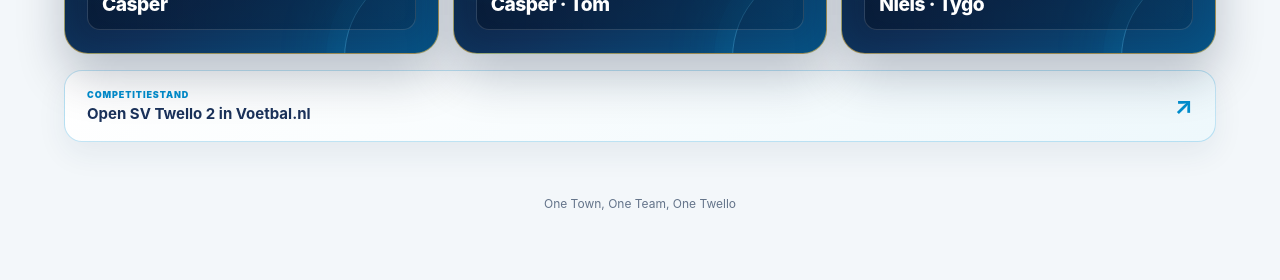
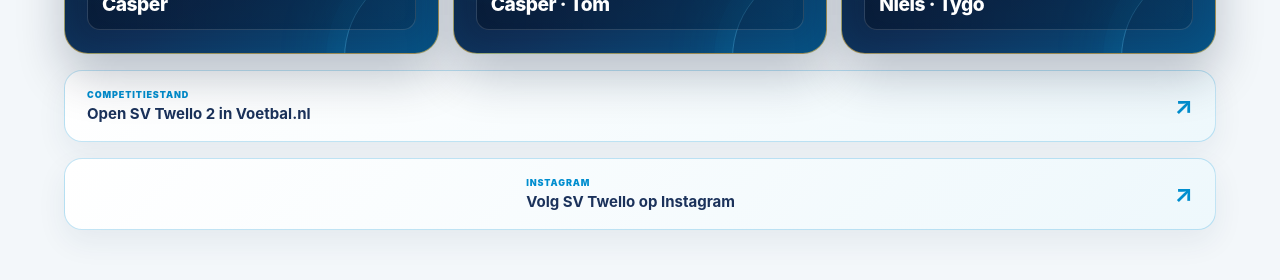
Before and after one commit to JPDH73/sv-twello-zondag-2-dashboard, a Next.js app: page / in a window 1280 px wide. Shown: the part 1820-2100 px from the top of the page. Built offline with nearby package versions, Linux system fonts and the light colour scheme.

Commit message:
Voeg Instagram-link toe aan dashboard

```diff
--- a/app/components/TeamDashboard.tsx
+++ b/app/components/TeamDashboard.tsx
@@ -49,6 +49,7 @@ const staffOrder = [
 
 const voetbalNlStandingsUrl = "https://www.voetbal.nl/team/T1719192193/stand";
 const voetbalNlAppTeamUrl = "https://apps.sportlink.com/voetbalnl/team_details/T1719192193";
+const instagramUrl = "https://www.instagram.com/svtwellozondag2/?utm_source=ig_web_button_share_sheet";
 
 function openVoetbalNlStandings(event: MouseEvent<HTMLAnchorElement>) {
   const isMobile = /Android|iPhone|iPad|iPod|Mobile/i.test(navigator.userAgent)
@@ -329,7 +330,10 @@ function DashboardView({ data, program, onNavigate }: { data: TeamData; program:
       <Loser label="Meest afwezig op wedstrijddag" awardTitle="Onzichtbare man" players={mostAbsent} score={(player) => player.totals.absent} displayName={displayName} maxNames={5} showScore={false} inlineNames cardScore={mostAbsent.length ? mostAbsent[0].totals.absent : undefined}/>
       <Loser label="Meest te laat op wedstrijddag" awardTitle="Uitslaper" players={mostLate} score={(player) => player.totals.late} displayName={displayName} showScore={false} inlineNames cardScore={mostLate.length ? mostLate[0].totals.late : undefined}/>
     </div>
-    <a className="standings-link" href={voetbalNlStandingsUrl} target="_blank" rel="noreferrer" onClick={openVoetbalNlStandings}><span><small>Competitiestand</small><strong>Open SV Twello 2 in Voetbal.nl</strong></span><b aria-hidden="true">↗</b></a>
+    <div className="dashboard-links">
+      <a className="standings-link" href={voetbalNlStandingsUrl} target="_blank" rel="noreferrer" onClick={openVoetbalNlStandings}><span><small>Competitiestand</small><strong>Open SV Twello 2 in Voetbal.nl</strong></span><b aria-hidden="true">↗</b></a>
+      <a className="standings-link instagram-link" href={instagramUrl} target="_blank" rel="noreferrer"><span className="instagram-mark" aria-hidden="true"><i/><b/></span><span><small>Instagram</small><strong>Volg SV Twello op Instagram</strong></span><b aria-hidden="true">↗</b></a>
+    </div>
     {selectedMatch && <MatchDetailsDrawer match={selectedMatch} players={data.players} staff={data.staff} onClose={() => setSelectedMatch(null)}/>}
   </>;
 }
```
